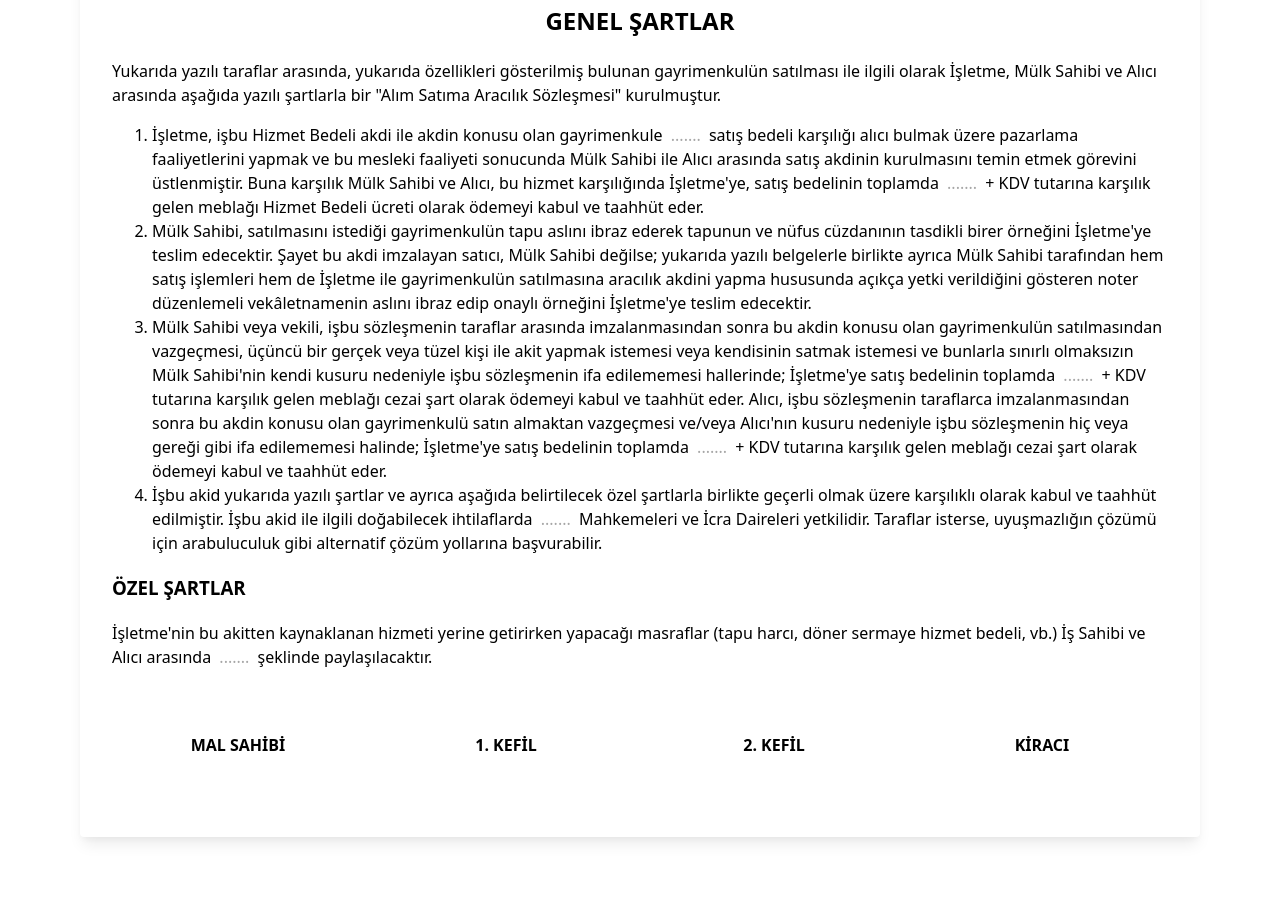
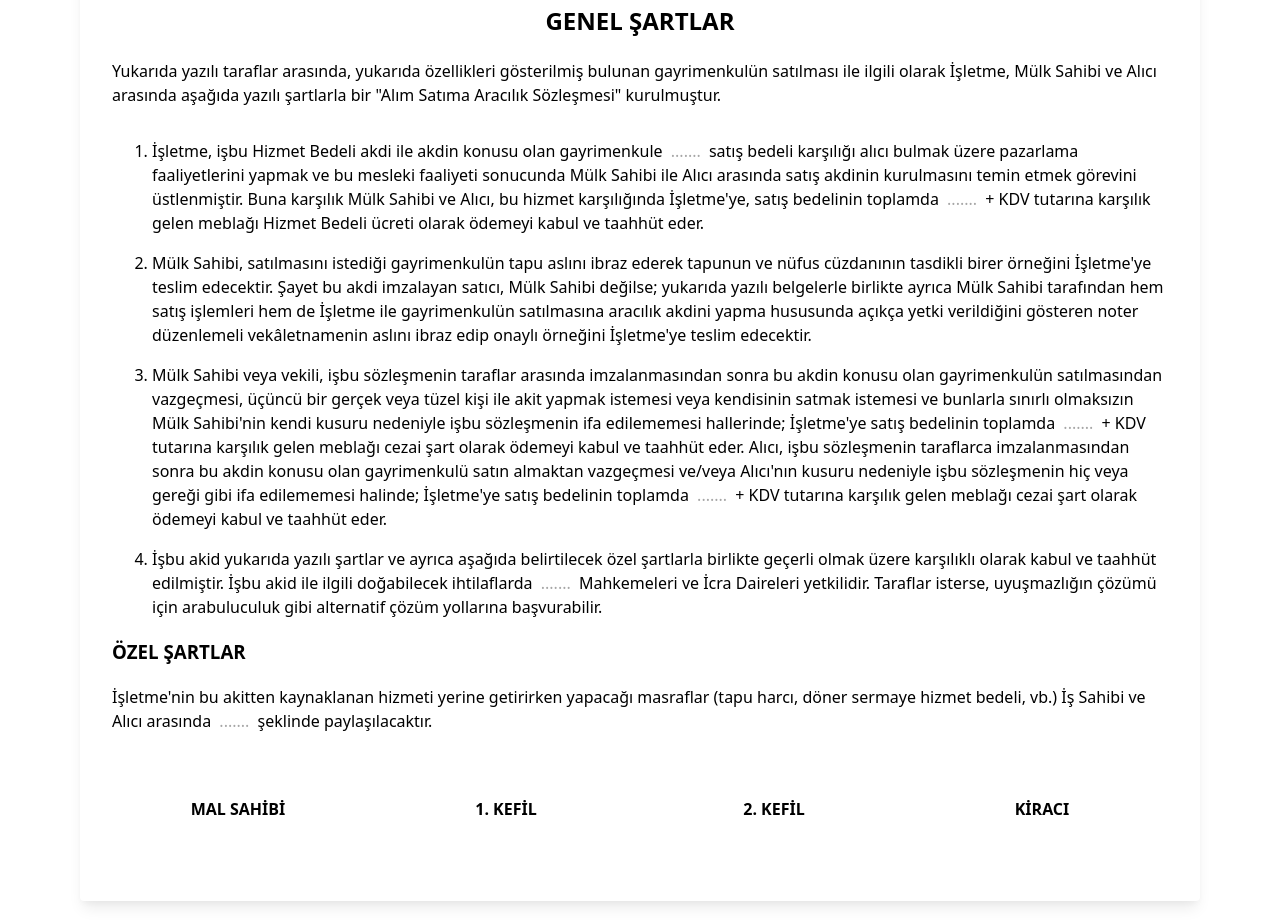
Before and after one commit to Mustafaserhatpeker/sozlesme-v2, a React (Vite) app in the folder sozlesme/: page /alim-satim-sozlesmesi in a window 1280 px wide. Shown: the part 2220-3140 px from the top of the page. Before the commit the page ends 3105 px from the top, so only its background shows below. Built offline with nearby package versions, Linux system fonts and the light colour scheme.

Commit message:
Enhance styling for clauses section: add margin-top and adjust list item spacing for improved layout

```diff
--- a/sozlesme/src/AlimSatim-Sozlesmesi/AlimSatimSozlesmesi.css
+++ b/sozlesme/src/AlimSatim-Sozlesmesi/AlimSatimSozlesmesi.css
@@ -121,3 +121,9 @@
 .as-inline-input::placeholder{
   color:rgba(0,0,0,0.35);
 }
+.as-clauses{
+  margin-top:2rem;
+}
+.as-clauses li{
+  margin-bottom:1rem;
+}
```
